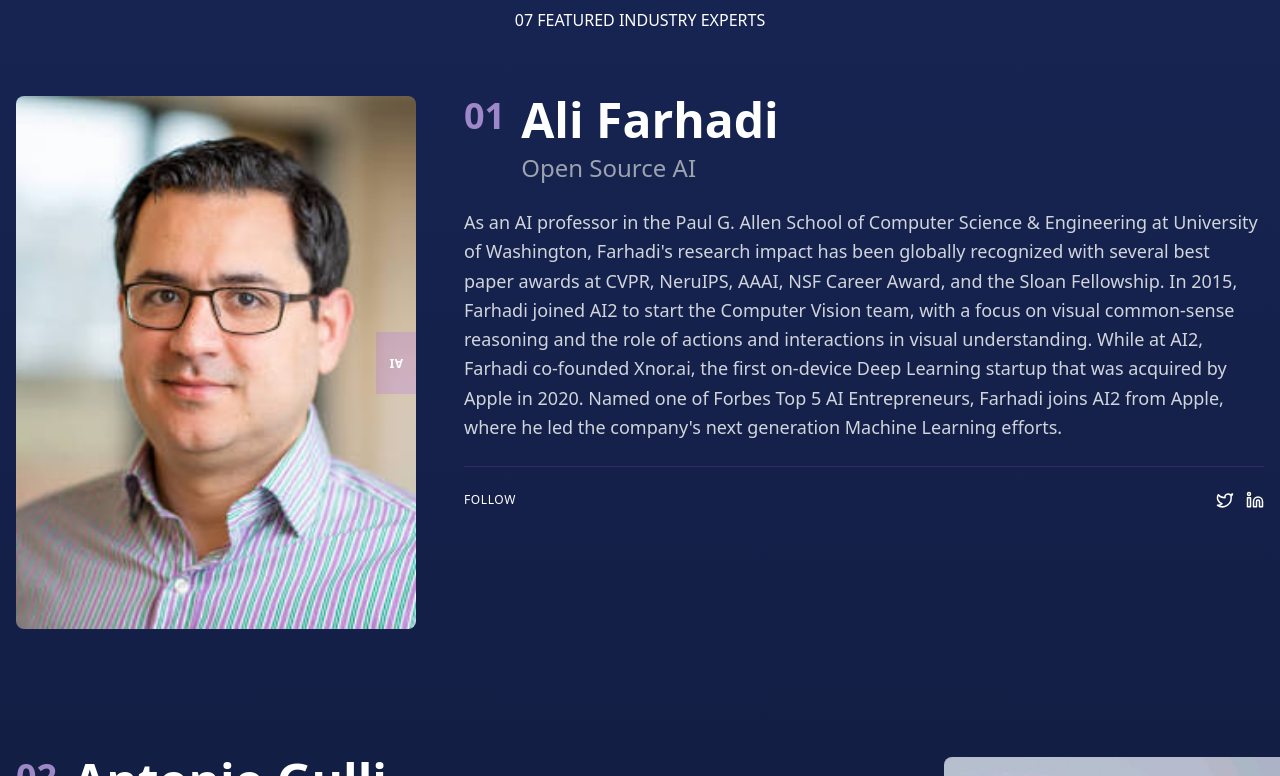
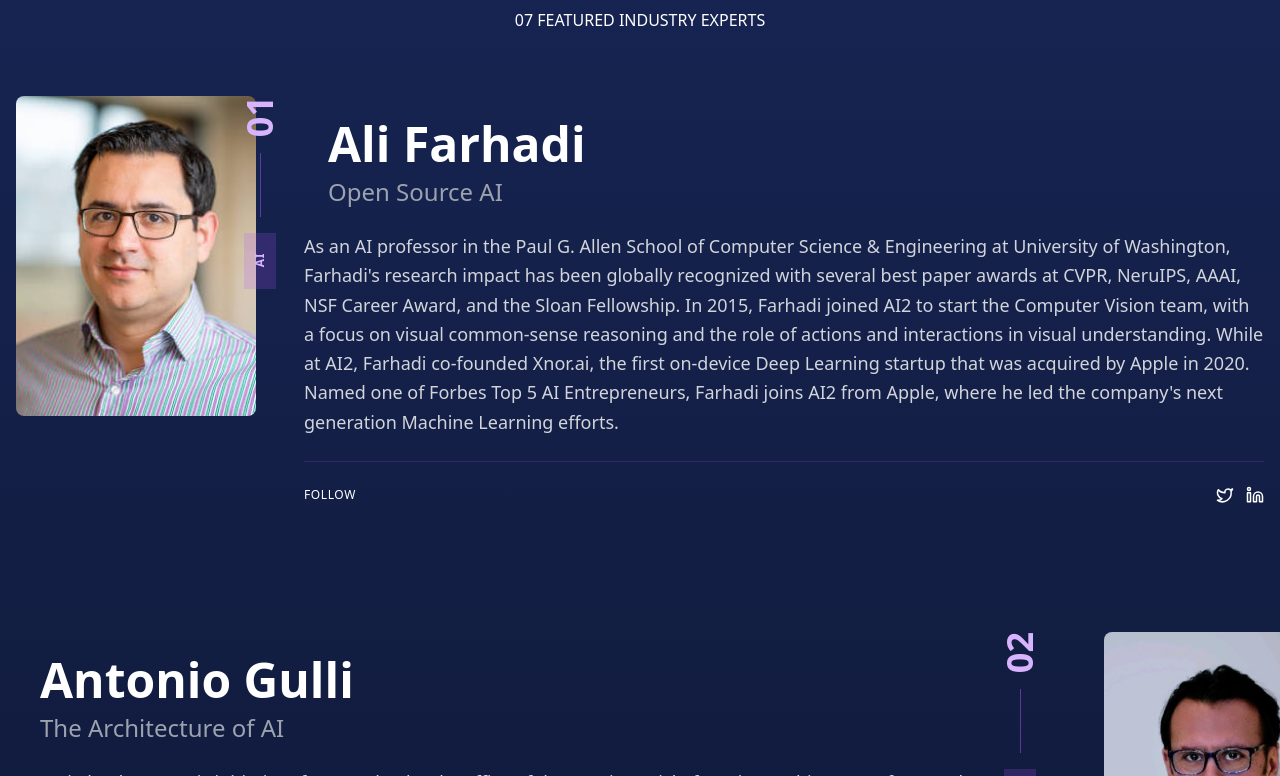
Before and after one commit to TheConstructorsBand/RVRB, a React (Vite) app: page / in a window 1280 px wide. Shown: the part 1364-2140 px from the top of the page. Built offline with nearby package versions, Linux system fonts and the light colour scheme.

Commit message:
Update speaker section with smaller images, consistent side-entry animations, and vertical category/number display
Co-Authored-By: marcoa@gmail.com <marcoa@gmail.com>

```diff
--- a/src/App.tsx
+++ b/src/App.tsx
@@ -75,7 +75,7 @@ function App() {
 
               setTimeout(() => {
                 imageContainer.classList.add('translate-x-0');
-              }, 100);
+              }, 200);
 
               observer.unobserve(entry.target);
             }
@@ -246,21 +246,13 @@ function App() {
                 className="speaker-container"
               >
                 <div className={`flex flex-col ${speaker.id % 2 === 0 ? 'md:flex-row-reverse' : 'md:flex-row'} gap-12 items-start`}>
-                  {/* Speaker Image - Smaller size */}
+                  {/* Speaker Image - Even smaller size */}
                   <div
-                    className={`speaker-image-container w-full md:w-1/3 overflow-hidden rounded-lg transition-all duration-700 transform opacity-0 ${
+                    className={`speaker-image-container w-full md:w-1/5 overflow-hidden rounded-lg transition-all duration-700 transform opacity-0 ${
                       speaker.id % 2 === 0 ? 'translate-x-20' : '-translate-x-20'
                     }`}
                   >
                     <div className="relative">
-                      {/* Vertical category tag */}
-                      <div className="absolute top-0 right-0 h-full flex flex-col items-center justify-center z-10">
-                        <div className="bg-purple-500/20 px-2 py-6 writing-mode-vertical">
-                          <span className="transform rotate-90 inline-block text-xs font-semibold tracking-wider">
-                            {speaker.category}
-                          </span>
-                        </div>
-                      </div>
                       <img
                         src={speaker.image}
                         alt={speaker.name}
@@ -270,16 +262,25 @@ function App() {
                   </div>
 
                   {/* Speaker Info - Larger fonts */}
-                  <div className="w-full md:w-2/3 space-y-6">
-                    {/* Vertical speaker number */}
-                    <div className="flex items-start">
-                      <div className="text-4xl font-bold text-purple-300 mr-4 opacity-70">
-                        {speaker.id < 10 ? `0${speaker.id}` : speaker.id}
+                  <div className="w-full md:w-4/5 space-y-6 relative">
+                    {/* Vertical category and number - positioned on the side */}
+                    <div className={`absolute ${speaker.id % 2 === 0 ? 'right-0 mr-[-4rem]' : 'left-0 ml-[-4rem]'} top-0 h-full flex flex-col items-center`}>
+                      <div className="h-full flex flex-col items-center justify-start space-y-4">
+                        <div className="text-4xl font-bold text-purple-300 writing-mode-vertical">
+                          {speaker.id < 10 ? `0${speaker.id}` : speaker.id}
+                        </div>
+                        <div className="w-px h-16 bg-purple-500/50"></div>
+                        <div className="bg-purple-500/20 px-2 py-4">
+                          <span className="writing-mode-vertical text-xs font-semibold tracking-wider text-purple-300">
+                            {speaker.category}
+                          </span>
+                        </div>
                       </div>
-                      <div className="space-y-2">
-                        <h3 className="text-4xl md:text-5xl font-bold">{speaker.name}</h3>
-                        <p className="text-xl md:text-2xl text-gray-400">{speaker.topic}</p>
-                      </div>
+                    </div>
+
+                    <div className="pl-6 space-y-2">
+                      <h3 className="text-4xl md:text-5xl font-bold">{speaker.name}</h3>
+                      <p className="text-xl md:text-2xl text-gray-400">{speaker.topic}</p>
                     </div>
 
                     <p className="text-lg leading-relaxed text-gray-300">{speaker.bio}</p>
--- a/src/index.css
+++ b/src/index.css
@@ -39,8 +39,10 @@
   }
 }
 
-/* Vertical text for category tags */
+/* Vertical text for category tags and speaker numbers */
 .writing-mode-vertical {
   writing-mode: vertical-rl;
   text-orientation: mixed;
+  transform: rotate(180deg); /* Ensure text is not upside down */
+  display: inline-block;
 }
```
